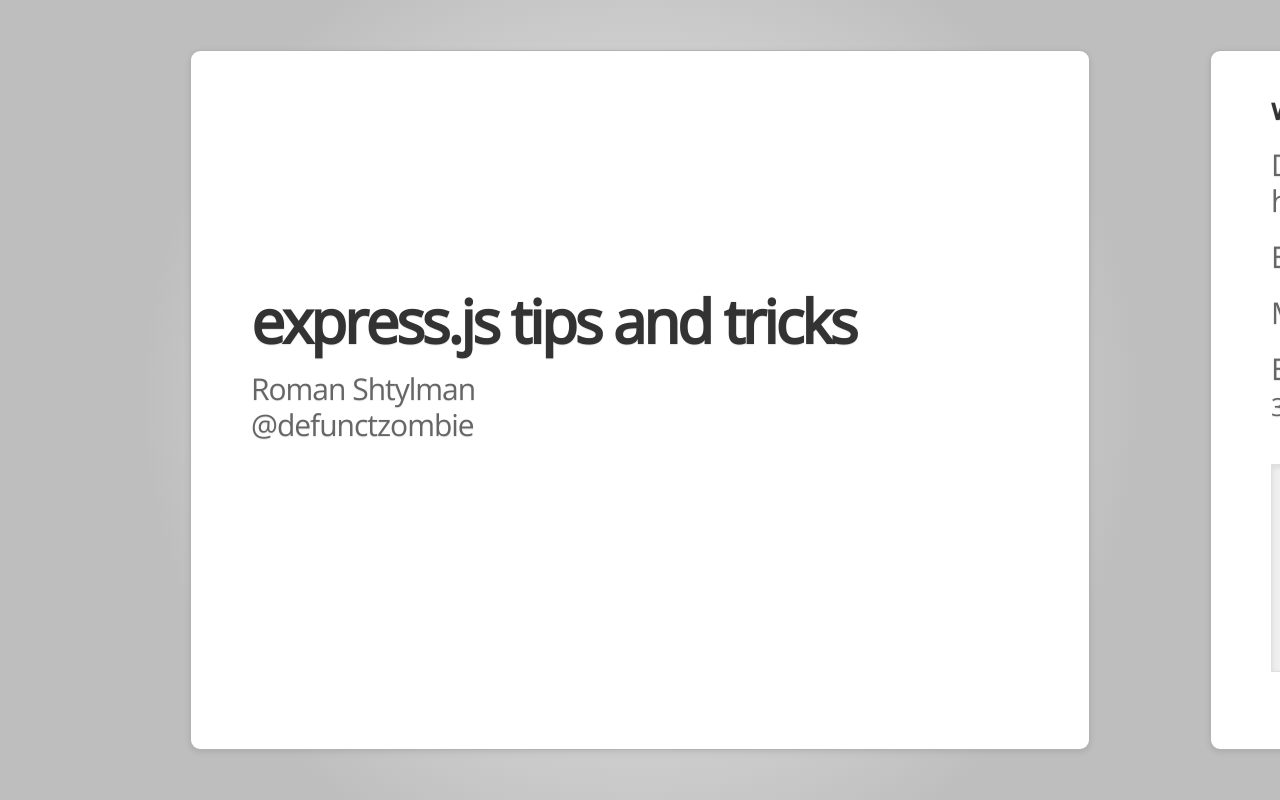
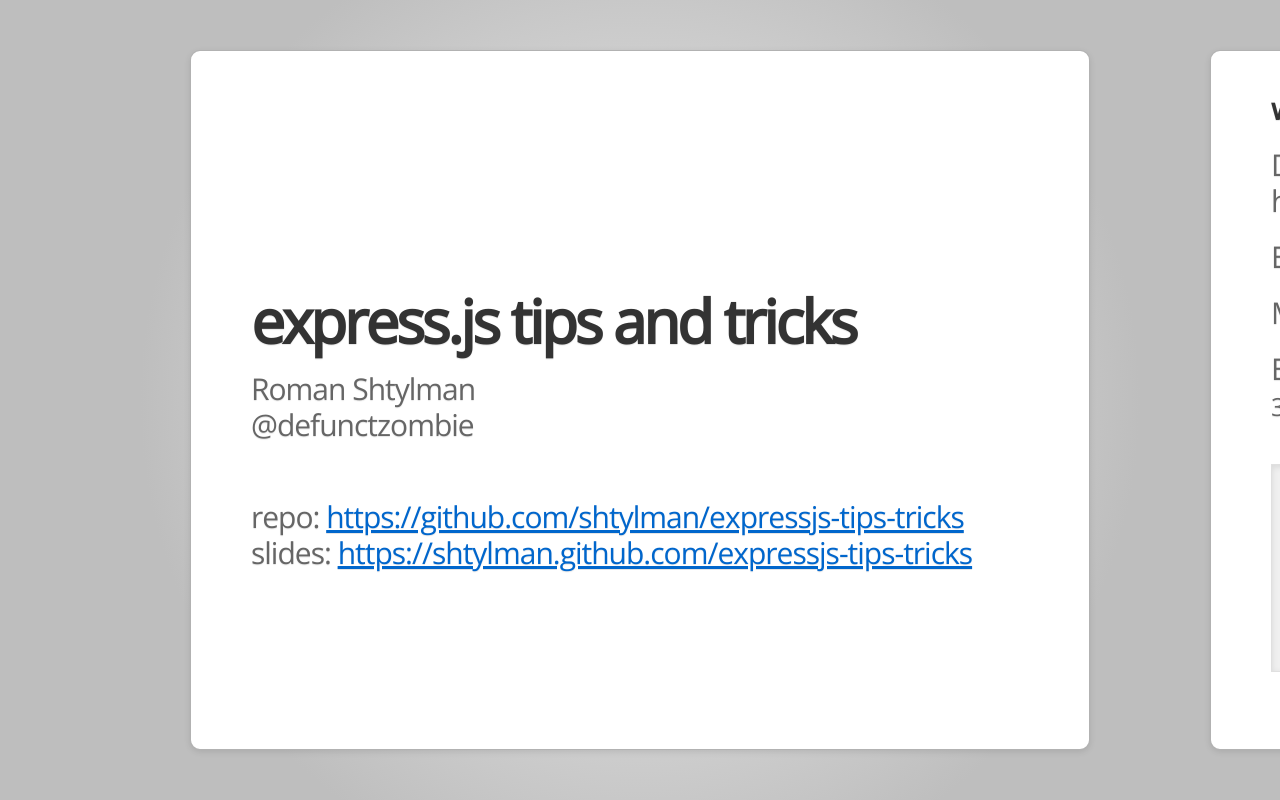
Before and after one commit to defunctzombie/expressjs-tips-tricks, a plain HTML site: page index.html in a window 1280 px wide. Shown: the top 800 px of the page. Drawn offline with nearby package versions, Linux system fonts and the light colour scheme; a web font is replaced by a local one.

Commit message:
add repo and slides links

```diff
--- a/index.html
+++ b/index.html
@@ -31,8 +31,6 @@
 
     <section class='slides layout-regular template-default'>
 
-      <!-- Your slides (<article>s) go here. Delete or comment out the
-           slides below. -->
       <article>
         <h1>
           express.js tips and tricks
@@ -41,6 +39,12 @@
           Roman Shtylman
           <br>
           @defunctzombie
+        </p>
+
+        <br/>
+        <p>
+        repo: <a href="https://github.com/shtylman/expressjs-tips-tricks">https://github.com/shtylman/expressjs-tips-tricks</a>
+        slides: <a href="https://shtylman.github.com/expressjs-tips-tricks">https://shtylman.github.com/expressjs-tips-tricks</a>
         </p>
       </article>
 
```
